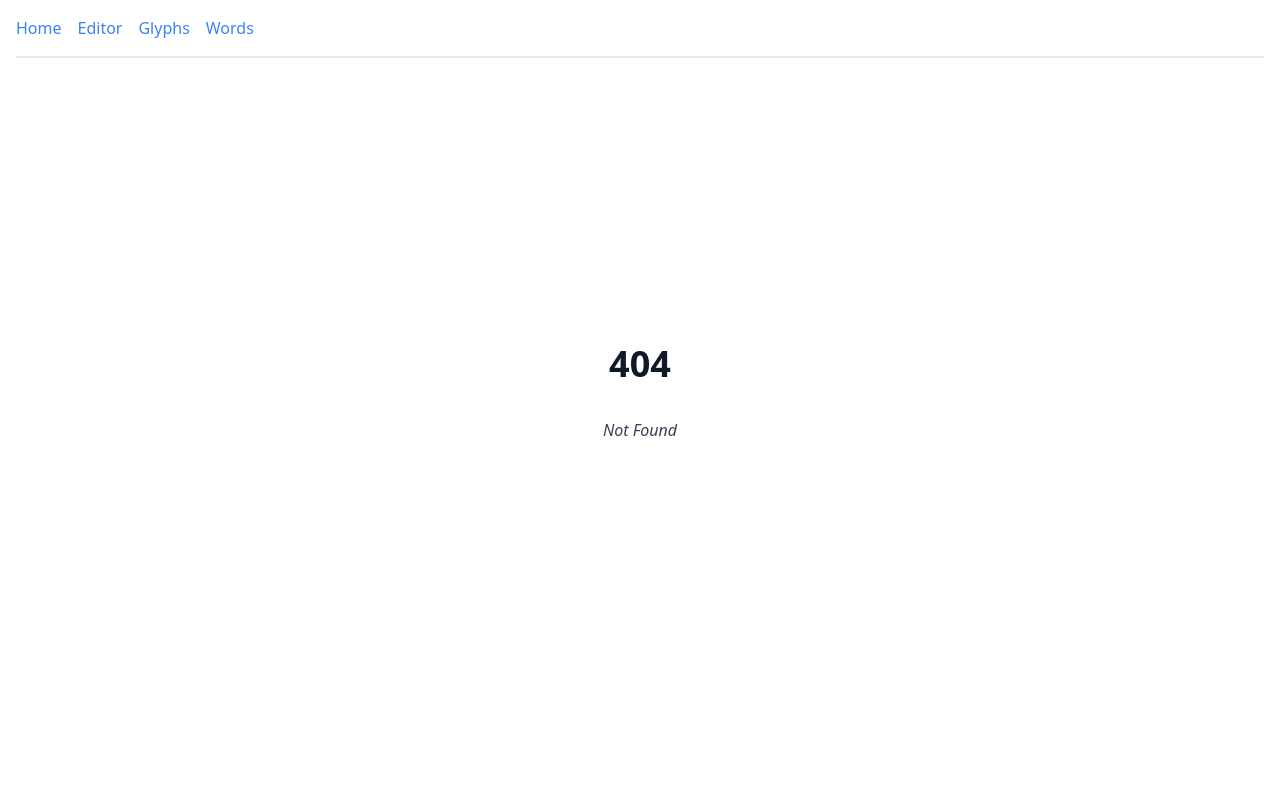
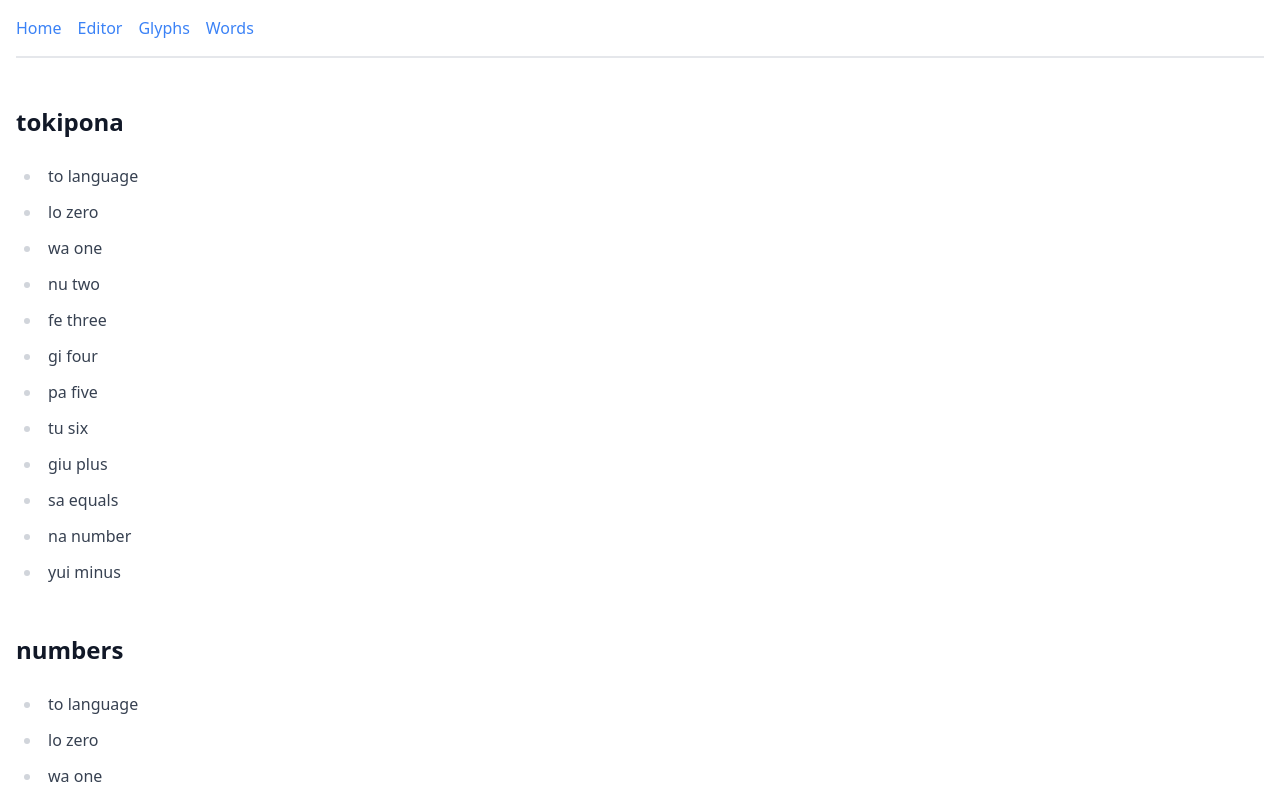
Before and after one commit to mendelbrot/tokui, a React (Create React App) app: page /tags in a window 1280 px wide. Before the commit this address had no page. Shown: the top 800 px of the page. Built offline with nearby package versions, Linux system fonts and the light colour scheme.

Commit message:
started a tags page

```diff
--- a/src/index.jsx
+++ b/src/index.jsx
@@ -7,6 +7,7 @@ import Glyphs from './pages/glyphs'
 import GlyphPage from './pages/word-details-page'
 import Editor from './pages/editor'
 import Words from './pages/words'
+import Tags from './pages/tags'
 import './index.css'
 import reportWebVitals from './reportWebVitals'
 import {
@@ -40,6 +41,10 @@ const router = createBrowserRouter([
         path: '/words',
         element: <Words />,
       },
+      {
+        path: '/tags',
+        element: <Tags />,
+      },
     ],
   },
 
--- /dev/null
+++ b/src/pages/tags.jsx
@@ -0,0 +1,33 @@
+import words from '../data/words'
+
+function buildTags(words) {
+  const tags = []
+  words.forEach(w => {
+    w.tags && w.tags.forEach(t => {
+      if (!tags.includes(t)) {
+        tags.push(t)
+      }
+    })
+  })
+  return tags
+}
+
+function Tags() {
+  const tags = buildTags(words)
+  return (
+    <div className='prose'>
+      {tags && tags.map(t => (
+        <div>
+          <h2>{t}</h2>
+          <ul>
+            {words.filter(w => w.tags && w.tags.some(t => tags.includes(t))).map(w => (
+              <li>{w.written} {w.meanings[0]}</li>
+            ))}
+          </ul>
+        </div>
+      ))}
+    </div>
+  )
+}
+
+export default Tags
```
